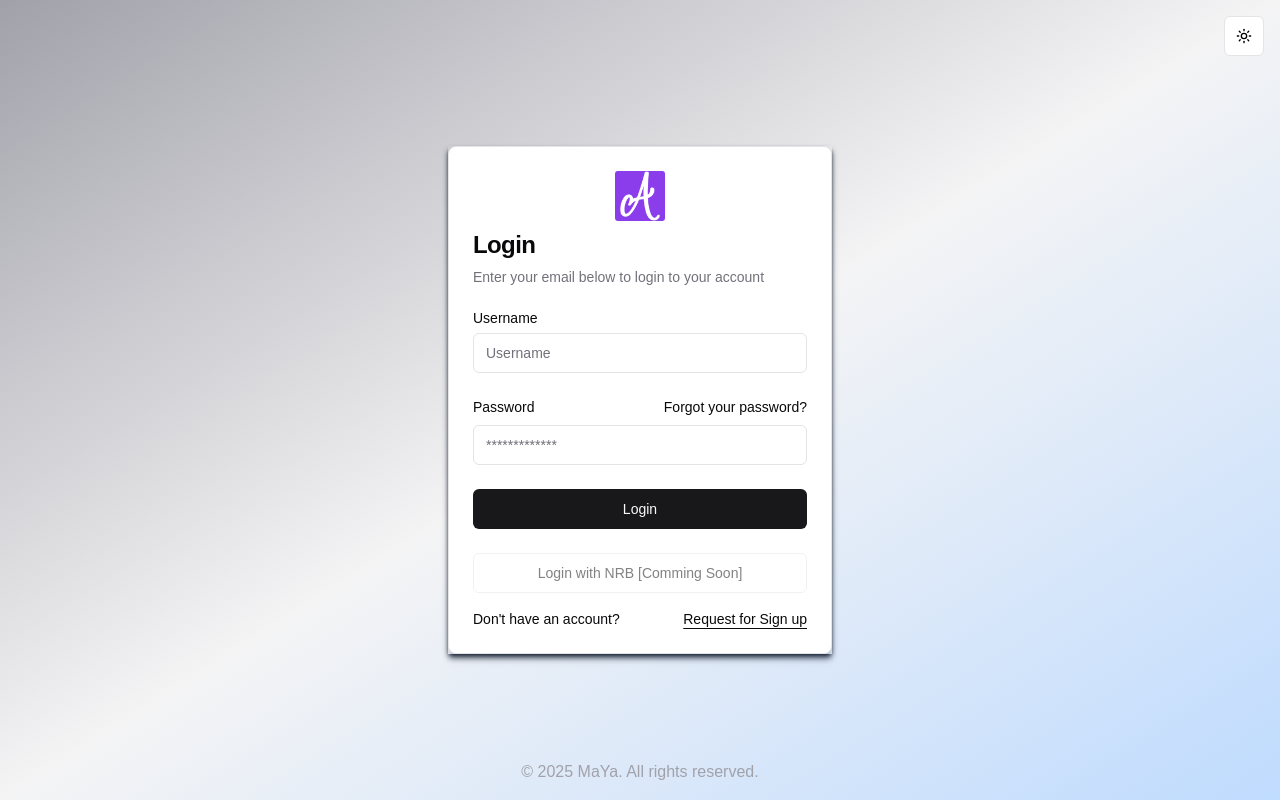
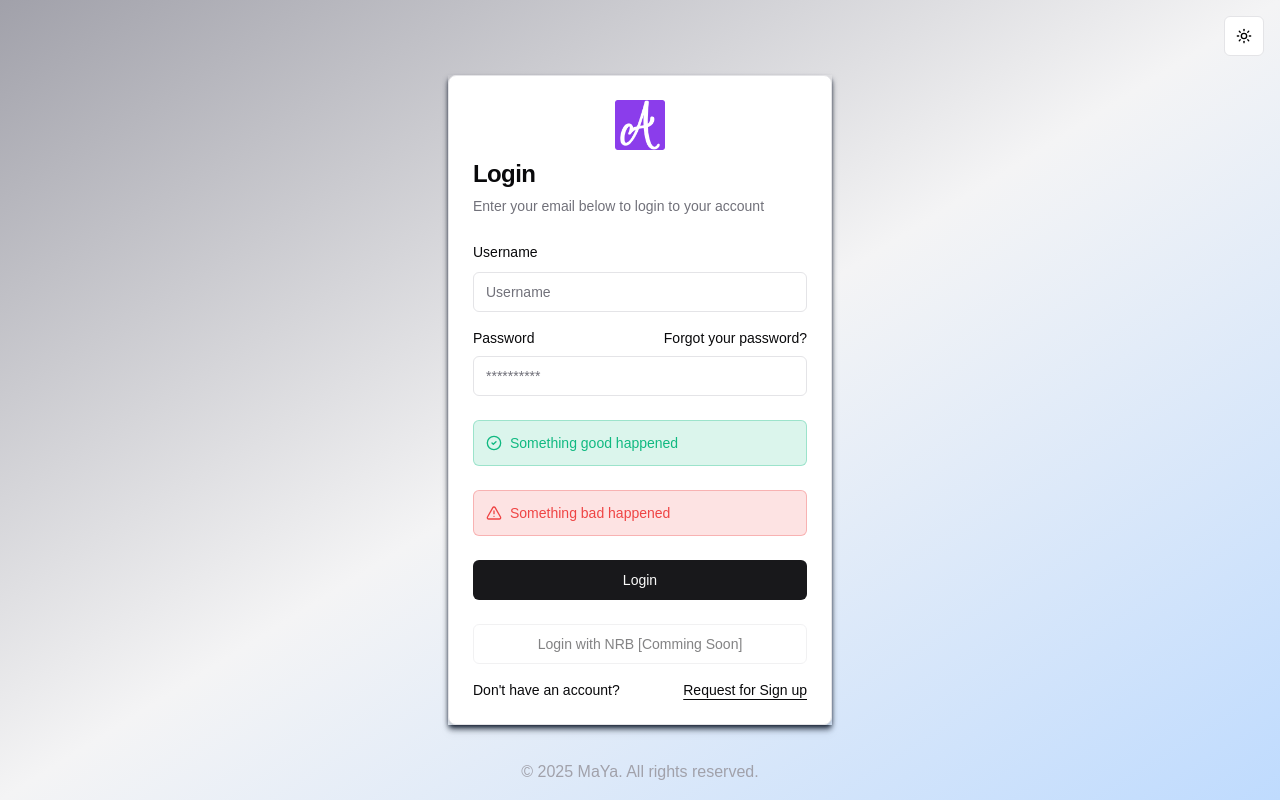
Before and after one commit to ajaysinghnp/next-app, a Next.js app: page /auth/login in a window 1280 px wide. Built offline with nearby package versions, Linux system fonts and the light colour scheme.

Commit message:
login form completed

```diff
--- a/components/authentication/card.tsx
+++ b/components/authentication/card.tsx
@@ -1,7 +1,8 @@
+import Image from "next/image";
+
 import { Button } from "@/components/ui/button";
 import { Card, CardContent, CardDescription, CardFooter, CardHeader, CardTitle } from "@/components/ui/card";
 import { app_config } from "@/config/app";
-import Image from "next/image";
 
 export interface Props {
   title: string;
@@ -11,6 +12,7 @@ export interface Props {
   footer_text?: string;
   footer_link?: string;
   footer_href?: string;
+  className?: string;
 }
 
 export const AuthCard = ({
@@ -21,27 +23,20 @@ export const AuthCard = ({
   footer_text,
   footer_link,
   footer_href,
+  className,
 }: Props) => {
   return (
-    <Card>
+    <Card className={className}>
       <CardHeader>
         <CardTitle className="text-2xl">
           <div className="flex flex-col items-center gap-2">
-            <Image
-              src={app_config.app_logo}
-              alt={"Logo"}
-              width={50}
-              height={50}
-              className=""
-            />
+            <Image src={app_config.app_logo} alt={"Logo"} width={50} height={50} />
             <h1 className="w-full text-left">{title}</h1>
           </div>
         </CardTitle>
         <CardDescription>{description}</CardDescription>
       </CardHeader>
-      <CardContent>
-        {children}
-      </CardContent>
+      <CardContent>{children}</CardContent>
       <CardFooter className="flex flex-col gap-4">
         {social && (
           <Button variant="outline" className="w-full" disabled>
--- a/components/authentication/login-form.tsx
+++ b/components/authentication/login-form.tsx
@@ -1,41 +1,83 @@
+"use client";
+
+import { zodResolver } from "@hookform/resolvers/zod";
+import { useForm } from "react-hook-form";
+import * as z from "zod";
+
 import { AuthCard } from "@/components/authentication/card";
+import { FormError } from "@/components/forms/form-error";
+import { FormSuccess } from "@/components/forms/form-success";
 import { Button } from "@/components/ui/button";
+import { Form, FormControl, FormField, FormItem, FormLabel, FormMessage } from "@/components/ui/form";
 import { Input } from "@/components/ui/input";
-import { Label } from "@/components/ui/label";
 import { cn } from "@/lib/utils";
+import { LoginSchema } from "@/schemas/auth";
 
 export function LoginForm({ className, ...props }: React.ComponentPropsWithoutRef<"div">) {
+  const form = useForm<z.infer<typeof LoginSchema>>({
+    resolver: zodResolver(LoginSchema),
+    defaultValues: {
+      username: "",
+      password: "",
+    },
+  });
+  function submitLogin(credentials: z.infer<typeof LoginSchema>): void {
+    console.log(credentials);
+  }
+
   return (
     <div className={cn("flex flex-col gap-6", className)} {...props}>
       <AuthCard
         title="Login"
         description="Enter your email below to login to your account"
-        footer_text="Don&apos;t have an account?"
+        footer_text="Don't have an account?"
         footer_link="Request for Sign up"
         footer_href="/auth/register"
         social
       >
-        <form>
-          <div className="flex flex-col gap-6">
-            <div className="grid gap-2">
-              <Label htmlFor="username">Username</Label>
-              <Input id="username" type="text" placeholder="Username" required />
+        <Form {...form}>
+          <form onSubmit={form.handleSubmit(submitLogin)} className="space-y-6">
+            <div className="space-y-4">
+              <FormField
+                control={form.control}
+                name="username"
+                render={({ field }) => (
+                  <FormItem>
+                    <FormLabel>Username</FormLabel>
+                    <FormControl>
+                      <Input {...field} type="text" placeholder="Username" />
+                    </FormControl>
+                    <FormMessage />
+                  </FormItem>
+                )}
+              />
+              <FormField
+                control={form.control}
+                name="password"
+                render={({ field }) => (
+                  <FormItem>
+                    <div className="flex items-center">
+                      <FormLabel>Password</FormLabel>
+                      <a href="#" className="ml-auto inline-block text-sm underline-offset-4 hover:underline">
+                        Forgot your password?
+                      </a>
+                    </div>
+                    <FormControl>
+                      <Input {...field} type="password" placeholder="**********" />
+                    </FormControl>
+                    <FormMessage />
+                  </FormItem>
+                )}
+              />
             </div>
-            <div className="grid gap-2">
-              <div className="flex items-center">
-                <Label htmlFor="password">Password</Label>
-                <a href="#" className="ml-auto inline-block text-sm underline-offset-4 hover:underline">
-                  Forgot your password?
-                </a>
-              </div>
-              <Input id="password" type="password" placeholder="*************" required />
-            </div>
+            <FormSuccess message="Something good happened" />
+            <FormError message="Something bad happened" />
             <Button type="submit" className="w-full">
               Login
             </Button>
-          </div>
-        </form>
+          </form>
+        </Form>
       </AuthCard>
-    </div >
+    </div>
   );
 }
--- /dev/null
+++ b/components/forms/form-error.tsx
@@ -0,0 +1,15 @@
+import { TriangleAlert } from "lucide-react";
+
+interface Props {
+  message?: string;
+}
+
+export const FormError = ({ message }: Props) => {
+  if (!message) return null;
+  return (
+    <div className="bg-red-500/15 p-3 rounded-md flex items-center justify-left text-red-500 gap-x-2 text-sm border border-red-500/30">
+      <TriangleAlert className="w-4 h-4" />
+      <p className="text-left">{message}</p>
+    </div>
+  );
+};
--- /dev/null
+++ b/components/forms/form-success.tsx
@@ -0,0 +1,15 @@
+import { CheckCircle2Icon } from "lucide-react";
+
+interface Props {
+  message?: string;
+}
+
+export const FormSuccess = ({ message }: Props) => {
+  if (!message) return null;
+  return (
+    <div className="bg-emerald-500/15 p-3 rounded-md flex items-center justify-left text-emerald-500 gap-x-2 text-sm border border-emerald-500/30">
+      <CheckCircle2Icon className="w-4 h-4" />
+      <p className="text-left">{message}</p>
+    </div>
+  );
+};
--- a/components/ui/input.tsx
+++ b/components/ui/input.tsx
@@ -1,6 +1,6 @@
-import * as React from "react";
+import * as React from "react"
 
-import { cn } from "@/lib/utils";
+import { cn } from "@/lib/utils"
 
 const Input = React.forwardRef<HTMLInputElement, React.ComponentProps<"input">>(
   ({ className, type, ...props }, ref) => {
@@ -8,15 +8,15 @@ const Input = React.forwardRef<HTMLInputElement, React.ComponentProps<"input">>(
       <input
         type={type}
         className={cn(
-          "flex h-10 w-full rounded-md border border-zinc-200 bg-white px-3 py-2 text-base ring-offset-white file:border-0 file:bg-transparent file:text-sm file:font-medium file:text-zinc-950 placeholder:text-zinc-500 focus-visible:outline-none focus-visible:ring-2 focus-visible:ring-zinc-950 focus-visible:ring-offset-2 disabled:cursor-not-allowed disabled:opacity-50 dark:border-zinc-800 dark:bg-zinc-950 dark:ring-offset-zinc-950 dark:file:text-zinc-50 dark:placeholder:text-zinc-400 dark:focus-visible:ring-zinc-300 md:text-sm",
+          "flex h-10 w-full rounded-md border border-zinc-200 bg-white px-3 py-2 text-base ring-offset-white file:border-0 file:bg-transparent file:text-sm file:font-medium file:text-zinc-950 placeholder:text-zinc-500 focus-visible:outline-none focus-visible:ring-2 focus-visible:ring-zinc-950 focus-visible:ring-offset-2 disabled:cursor-not-allowed disabled:opacity-50 md:text-sm dark:border-zinc-800 dark:bg-zinc-950 dark:ring-offset-zinc-950 dark:file:text-zinc-50 dark:placeholder:text-zinc-400 dark:focus-visible:ring-zinc-300",
           className
         )}
         ref={ref}
         {...props}
       />
-    );
+    )
   }
-);
-Input.displayName = "Input";
+)
+Input.displayName = "Input"
 
-export { Input };
+export { Input }
--- /dev/null
+++ b/schemas/auth.ts
@@ -0,0 +1,10 @@
+import * as z from "zod";
+
+export const LoginSchema = z.object({
+  username: z.string().min(1, {
+    message: "Username is required",
+  }),
+  password: z.string().min(1, {
+    message: "Password is required",
+  }),
+});
```
